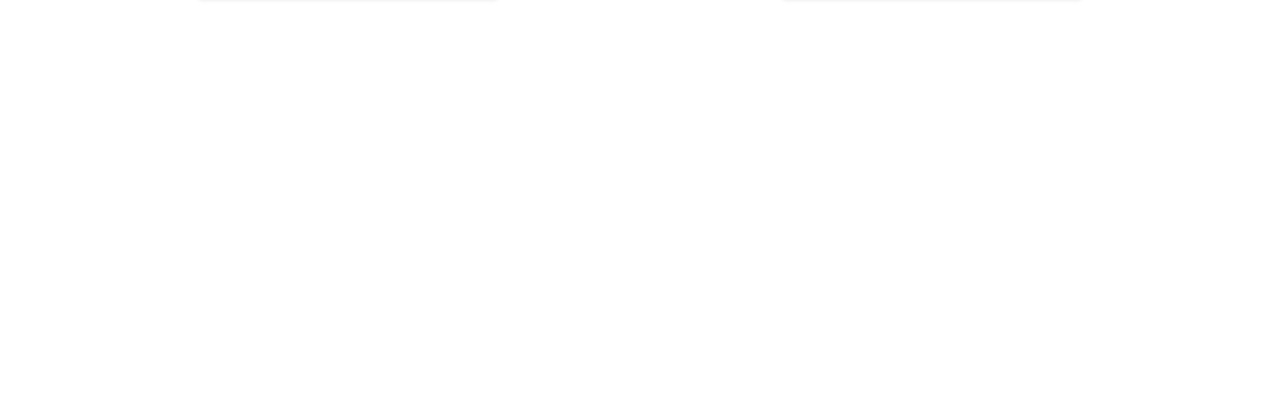
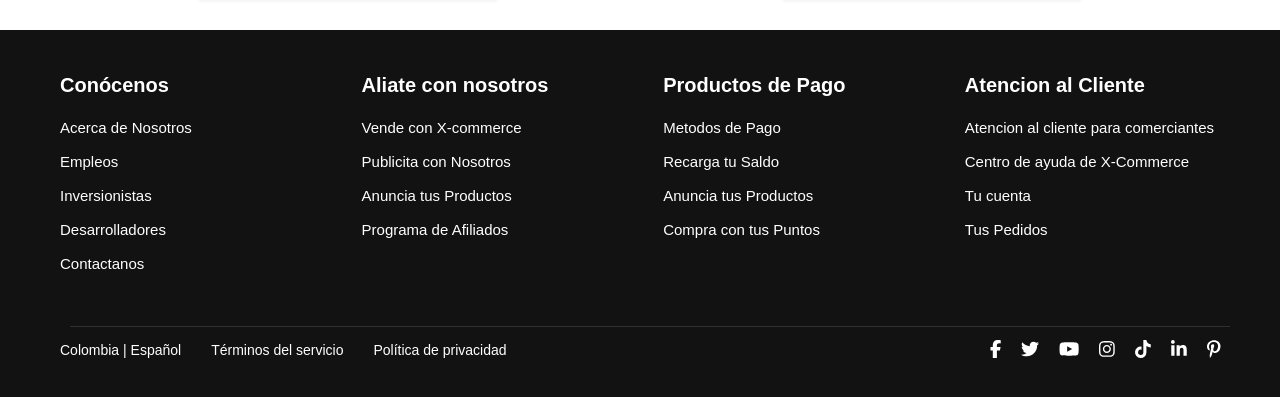
Before and after one commit to santiago123x/x-commerce-project-front, a Next.js app: page /home in a window 1280 px wide. Shown: the part 601-998 px from the top of the page. Before the commit the page ends 800 px from the top, so only its background shows below. Built offline with nearby package versions, Linux system fonts and the light colour scheme.

Commit message:
feat: create footer section layout and structure

```diff
--- a/src/app/home/page.tsx
+++ b/src/app/home/page.tsx
@@ -1,11 +1,13 @@
 "use client"
 import React from "react";
 import CardSection from "@/components/cardSection/CardSection";
+import FooterSection from "@/components/footer/FooterSection";
 const Home = () => {
 
   return (
     <div>
       <CardSection />
+      <FooterSection/>
     </div>
   );
 };
--- /dev/null
+++ b/src/components/footer/FooterSection.tsx
@@ -0,0 +1,89 @@
+import styles from './footer.module.css'
+import { FontAwesomeIcon } from '@fortawesome/react-fontawesome';
+import {
+  faFacebookF,
+  faTwitter,
+  faYoutube,
+  faInstagram,
+  faTiktok,
+  faLinkedinIn,
+  faPinterestP
+} from '@fortawesome/free-brands-svg-icons';
+
+
+const FooterSection = () => {
+  return (
+    <div className={styles.footer_container}>
+      <div className={styles.footer}>
+        <div className={styles.container}>
+
+          <div className={styles.footer_row}>
+            <div className={styles.footer_links}>
+              <h4>Conócenos</h4>
+              <ul>
+                <li><a href="#">Acerca de Nosotros</a></li>
+                <li><a href="#">Empleos</a></li>
+                <li><a href="#">Inversionistas</a></li>
+                <li><a href="#">Desarrolladores</a></li>
+                <li><a href="#">Contactanos</a></li>
+              </ul>
+            </div>
+
+            <div className={styles.footer_links}>
+              <h4>Aliate con nosotros</h4>
+              <ul>
+                <li><a href="#">Vende con X-commerce</a></li>
+                <li><a href="#">Publicita con Nosotros</a></li>
+                <li><a href="#">Anuncia tus Productos</a></li>
+                <li><a href="#">Programa de Afiliados</a></li>
+              </ul>
+            </div>
+
+            <div className={styles.footer_links}>
+              <h4>Productos de Pago</h4>
+              <ul>
+                <li><a href="#">Metodos de Pago</a></li>
+                <li><a href="#">Recarga tu Saldo</a></li>
+                <li><a href="#">Anuncia tus Productos</a></li>
+                <li><a href="#">Compra con tus Puntos</a></li>
+              </ul>
+            </div>
+
+            <div className={styles.footer_links}>
+              <h4>Atencion al Cliente</h4>
+              <ul>
+                <li><a href="#">Atencion al cliente para comerciantes</a></li>
+                <li><a href="#">Centro de ayuda de X-Commerce</a></li>
+                <li><a href="#">Tu cuenta</a></li>
+                <li><a href="#">Tus Pedidos</a></li>
+              </ul>
+            </div>
+          </div>
+
+          <div className={styles.footer_line}></div>
+
+          <div className={styles.footer_bottom}>
+            <div className={styles.info_links}>
+              <span>Colombia | Español</span>
+              <span>Términos del servicio</span>
+              <span>Política de privacidad</span>
+            </div>
+
+            <div className={styles.social_icons}>
+              <a href="#"><FontAwesomeIcon icon={faFacebookF} /></a>
+              <a href="#"><FontAwesomeIcon icon={faTwitter} /></a>
+              <a href="#"><FontAwesomeIcon icon={faYoutube} /></a>
+              <a href="#"><FontAwesomeIcon icon={faInstagram} /></a>
+              <a href="#"><FontAwesomeIcon icon={faTiktok} /></a>
+              <a href="#"><FontAwesomeIcon icon={faLinkedinIn} /></a>
+              <a href="#"><FontAwesomeIcon icon={faPinterestP} /></a>
+            </div>
+          </div>
+
+        </div>
+      </div>
+    </div>
+  );
+};
+
+export default FooterSection;
--- /dev/null
+++ b/src/components/footer/footer.module.css
@@ -0,0 +1,94 @@
+.footer_container {
+  background-color: #121212;
+  font-family: 'Urbanist', sans-serif;
+  color: #ffffff;
+}
+
+.footer {
+  padding: 40px 0;
+}
+
+.container {
+  max-width: 1200px;
+  margin: 0 auto;
+  padding: 0 20px;
+}
+
+.footer_row {
+  display: flex;
+  flex-wrap: wrap;
+  justify-content: space-between;
+}
+
+.footer_links {
+  width: 22%;
+  min-width: 200px;
+  margin-bottom: 30px;
+}
+
+.footer_links h4 {
+  font-size: 20px;
+  margin-bottom: 16px;
+  font-weight: 700;
+}
+
+.footer_links ul {
+  list-style: none;
+  padding: 0;
+  margin: 0;
+}
+
+.footer_links ul li {
+  margin-bottom: 10px;
+}
+
+.footer_links ul li a {
+  font-size: 15px;
+  text-decoration: none;
+  color: #ffffff;
+  transition: all 0.3s ease;
+}
+
+.footer_links ul li a:hover {
+  color: #999999;
+  padding-left: 4px;
+}
+
+.footer_line {
+  width: 100%;
+  height: 1px;
+  background-color: #2f2f2f;
+  margin: 10px;
+}
+
+.footer_bottom {
+  display: flex;
+  justify-content: space-between;
+  align-items: center;
+  flex-wrap: wrap;
+  padding: 0 0 20px;
+  gap: 16px;
+}
+
+.info_links {
+  display: flex;
+  flex-wrap: wrap;
+  gap: 30px;
+  font-size: 14px;
+  color: #ffffff;
+}
+
+.social_icons {
+  display: flex;
+  gap: 20px;
+}
+
+.social_icons a {
+  color: #ffffff;
+  font-size: 18px;
+  transition: color 0.3s ease;
+}
+
+.social_icons a:hover {
+  color: #999999;
+}
```
